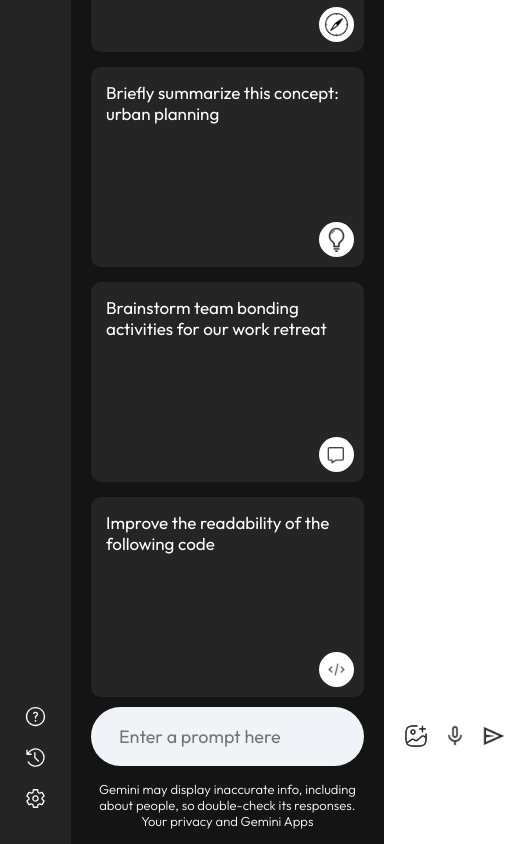
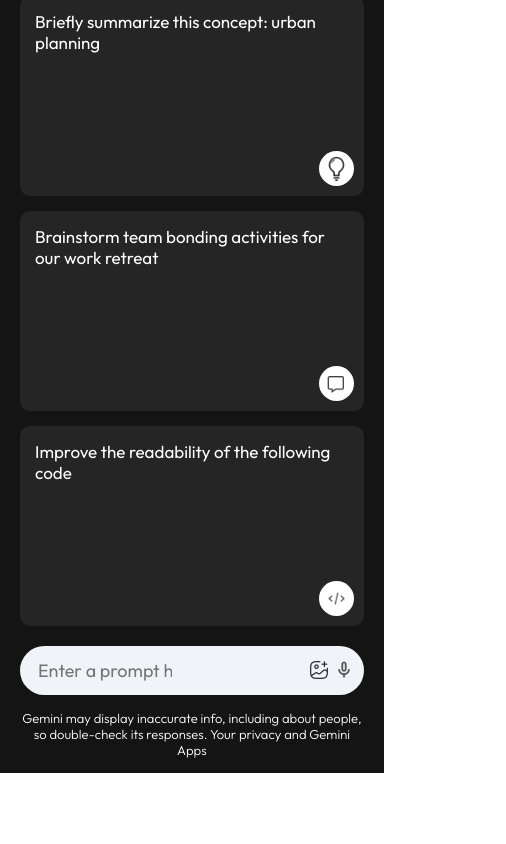
Before and after one commit to maximoortelli/Full-Stack-Gemini, a React (Vite) app: page / in a window 390 px wide. Shown: the part 743-1587 px from the top of the page, 506 px wide, since content can reach past the window. After the commit the page ends 1516 px from the top, so only its background shows below. Built offline with nearby package versions, Linux system fonts and the light colour scheme.

Commit message:
Responsive App
Responsive App

```diff
--- a/src/components/Main/Main.css
+++ b/src/components/Main/Main.css
@@ -187,3 +187,22 @@
     font-weight: 300;
     line-height: 1.8;
 }
+
+@media (max-width: 600px) {
+    .main-bottom input{
+        flex: none;
+        width: 150px;
+    }
+
+    .main-bottom img {
+        width: 20px;
+    }
+
+    .search-box {
+        padding: 5px 10px;
+    }
+
+    .search-box div {
+        gap: 5px;
+    }
+}
--- a/src/components/Main/Main.jsx
+++ b/src/components/Main/Main.jsx
@@ -88,11 +88,11 @@
             <div>
               <img src={assets.gallery_icon} alt="Gallery Icon" />
               <img src={assets.mic_icon} alt="Microphone Icon" />
-              <img
+              {input ? (<img
                 src={assets.send_icon}
                 alt="Send Icon"
-                onClick={() => onSend()} // Added missing semicolon
-              />
+                onClick={() => onSend()}
+              /> ):(null)}
             </div>
           </div>
           <p className="bottom-info">
--- a/src/components/Sidebar/Sidebar.css
+++ b/src/components/Sidebar/Sidebar.css
@@ -33,6 +33,7 @@
 .sidebar .recent {
     display: flex;
     flex-direction: column;
+    animation: fadeIn 1.5s;
 }
 
 .sidebar .recent-title {
@@ -66,3 +67,10 @@
     padding-right: 10px;
     cursor: pointer;
 }
+
+
+@media (max-width: 600px) {
+    .sidebar {
+        display: none;
+    }
+}
--- a/src/index.css
+++ b/src/index.css
@@ -8,6 +8,16 @@
 }
 
 #root {
+  min-height: 100vh;
   display: flex;
-  min-height: 100vh;
+  animation: fadeIn 1.5s;
 }
+
+@keyframes fadeIn {
+  0% {
+    opacity: 0;
+  }
+  100% {
+    opacity: 1;
+  }
+}
```
